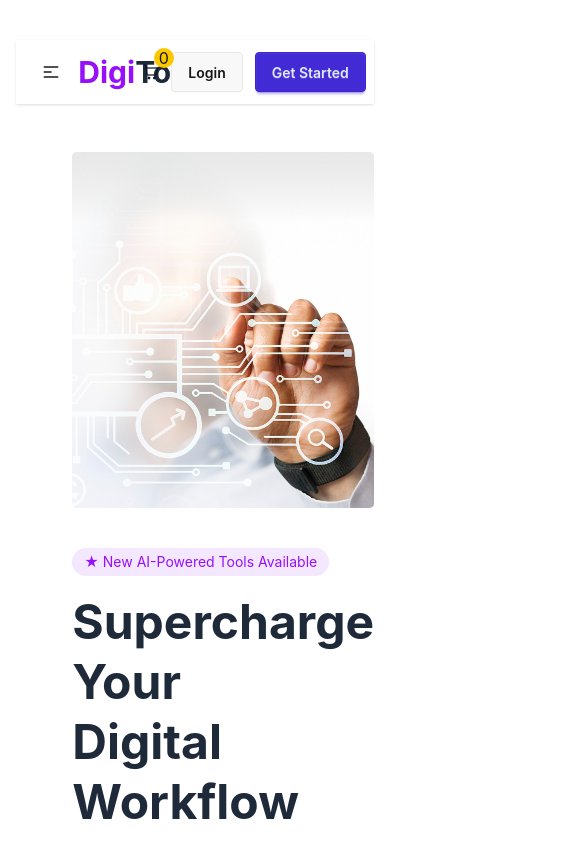
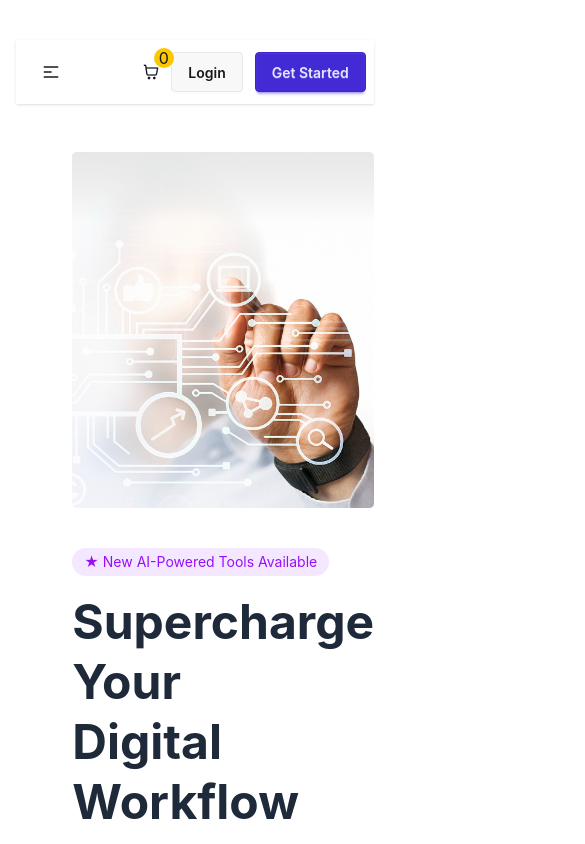
Before and after one commit to Rakib991943/Digital-Technology-Tools, a React (Vite) app: page / in a window 390 px wide. Shown: the top 844 px of the page, 585 px wide, since content can reach past the window. Built offline with nearby package versions, Linux system fonts and the light colour scheme.

Commit message:
added new responsive Sections

```diff
--- a/src/Components/Carts/Cart/Cart.jsx
+++ b/src/Components/Carts/Cart/Cart.jsx
@@ -21,7 +21,7 @@ const Cart = ({ data,buyItem,setBuyItem }) => {
     }
     return (
         <div >
-            <div className="card w-96 bg-base-100 shadow-xl border border-base-300 overflow-hidden relative">
+            <div className="card w-96 h-[600px] bg-base-100 shadow-xl border border-base-300 overflow-hidden relative">
 
                 <div className="absolute top-4 right-4">
                     <div className="badge badge-primary badge-lg font-medium p-4 ">
--- a/src/Components/Carts/Carts.jsx
+++ b/src/Components/Carts/Carts.jsx
@@ -35,7 +35,7 @@ const Carts = ({ datas ,buyItem,setBuyItem }) => {
             </div>
 
             {
-             activeTab === "products" && <div className="grid grid-cols-3 gap-4 mt-10">
+             activeTab === "products" && <div className="grid md:grid-cols-3 gap-4 mt-10">
                 {
                     digitalToolSData.map((data) => <Cart buyItem={buyItem} setBuyItem={setBuyItem} data={data} key={data.id}></Cart>)
                 }
--- a/src/Components/Navbar/Navbar.jsx
+++ b/src/Components/Navbar/Navbar.jsx
@@ -19,7 +19,7 @@ const Navbar = ({ buyItem }) => {
                         <li><a>FAQ</a></li>
                     </ul>
                 </div>
-                <a className="text-3xl font-bold text-purple-600">
+                <a className="text-3xl hidden md:block font-bold text-purple-600">
                     Digi<span className="text-gray-800">Tools</span>
                 </a>
             </div>
```
